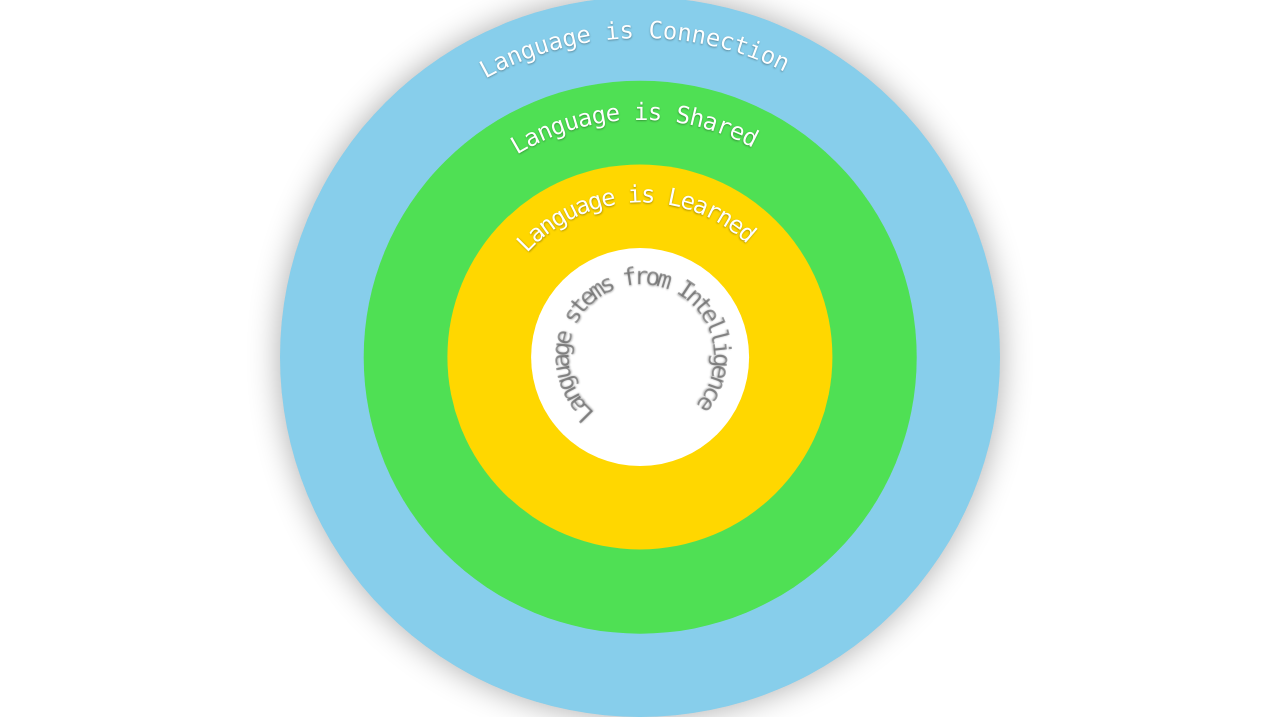
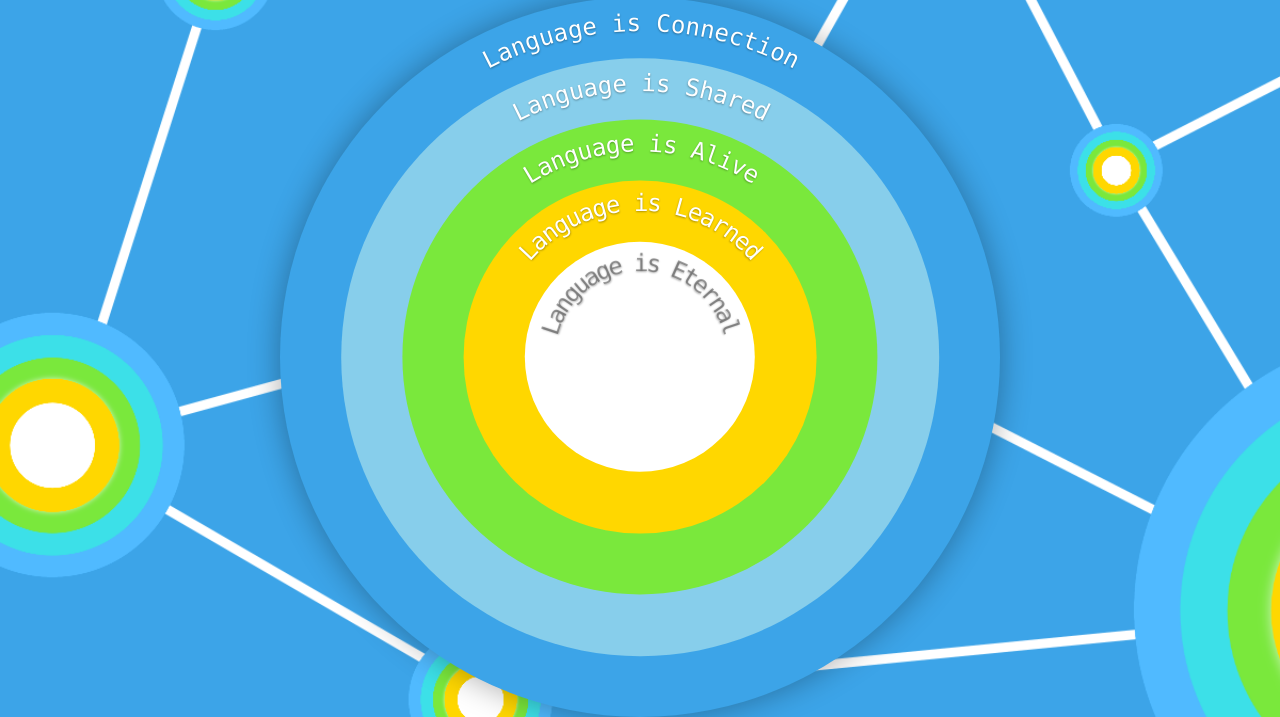
Before and after one commit to amj311/ling101_poster, a website: page index.html in a window 1280 px wide. Shown: the part 83-800 px from the top of the page. Drawn offline with nearby package versions, Linux system fonts and the light colour scheme.

Commit message:
mostly ready. add bodies

```diff
--- a/index.css
+++ b/index.css
@@ -18,11 +18,12 @@
 
 body {
     margin: 0;
-    /* background: #000;
-    color: #fff; */
-    background: fff;
-    color: #000;
+    background: rgb(60, 164, 232);
+    color: #fff;
     font-family: sans-serif;
+    background-image: url(connections_bg.png);
+    background-size: cover;
+    background-position: center;
 }
 
 #main-view {
@@ -36,7 +37,8 @@ body {
 }
 
 #title {
-    text-align: center;;
+    text-align: center;
+    text-shadow: 0 0 3px #000a;
 }
 
 #layers {
@@ -85,7 +87,7 @@ div#layers.focusOne .layer:not(.active) {
     color: #fff;
     font-family: Monaco, MonoSpace;
     font-size: 1.5em;
-    height: calc(100% - .5em);
+    height: calc(100% - .2em);
     position: absolute;
     /* width: 20px; */
     left: 0;
--- a/index.js
+++ b/index.js
@@ -6,13 +6,19 @@ var app = new Vue({
         layers: [
             {
                 title:'Language is Connection',
-                color: 'skyblue',
+                color: 'rgb(60, 164, 232)',
                 body: 'This is another body',
                 active: false,
             },
             {
                 title:'Language is Shared',
-                color: '#4fe054',
+                color: 'skyblue',
+                body: 'This is a body.',
+                active: false,
+            },
+            {
+                title:'Language is Alive',
+                color: '#7ae83c',
                 body: 'This is a body.',
                 active: false,
             },
@@ -23,12 +29,14 @@ var app = new Vue({
                 active: false,
             },
             {
-                title:'Language stems from Intelligence',
+                title:'Language is Eternal',
                 color: 'white',
                 body: 'This is a body.',
                 active: false,
             }
         ],
+        mainBgDefault: '#fff',
+        mainBg: '#fff',
         charWidth: 16,
         activeLayer: {},
         activeFocus: false,
@@ -41,6 +49,7 @@ var app = new Vue({
                 this.activeLayer = layer;
                 this.activeLayer.active = true;
                 this.activeFocus = true;
+                this.mainBg = this.activeLayer.color;
             }
         },
         deactivateLayer(layer) {
@@ -48,6 +57,7 @@ var app = new Vue({
             {
                 layer.active = false;
                 this.activeFocus = false;
+                this.mainBg = this.mainBgDefault;
             }
         },
     },
@@ -55,13 +65,13 @@ var app = new Vue({
     computed: {
         layerEls() {
             return this.layers.map( layer => {
-                layer.width = 7 + (this.layers.length - this.layers.indexOf(layer)) * 93 / (this.layers.length)
+                layer.width = 15 + (this.layers.length - this.layers.indexOf(layer)) * 85 / (this.layers.length)
 
                 let circ = document.getElementById('main-view').offsetWidth * Math.PI * (layer.width/100);
                 console.log(circ)
                 let charDeg = 360 / (circ / this.charWidth);
 
-                layer.offRot = (layer.title.length * charDeg) / 2;
+                layer.offRot = ((layer.title.length-1) * charDeg) / 2;
 
                 layer.titleChars = Array.from(layer.title).map( (c, i) => {
                     let rot = -layer.offRot + (charDeg * i);
```
Also changed, not shown: connections_bg.png (added).
